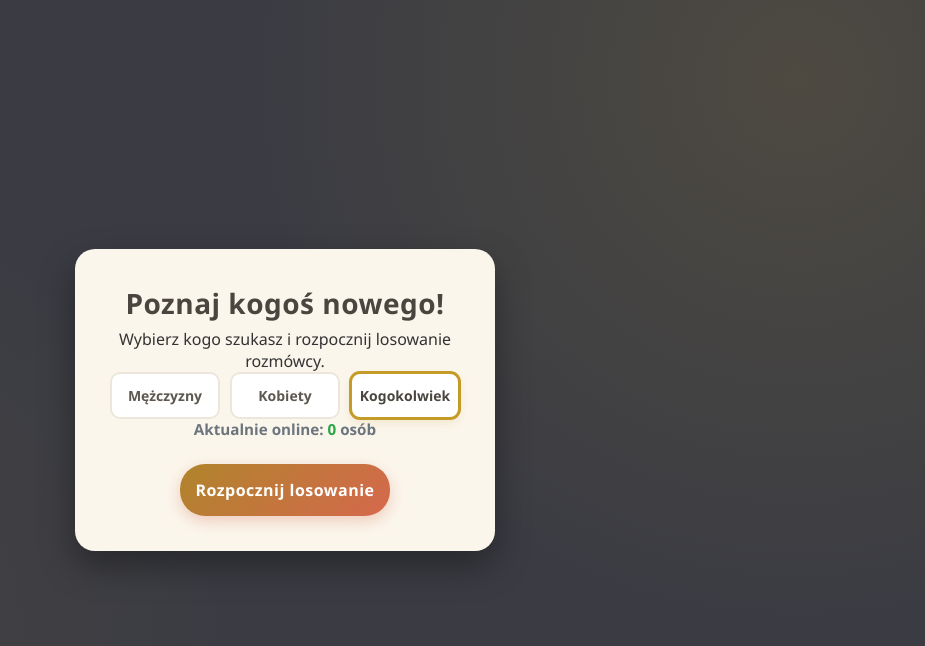
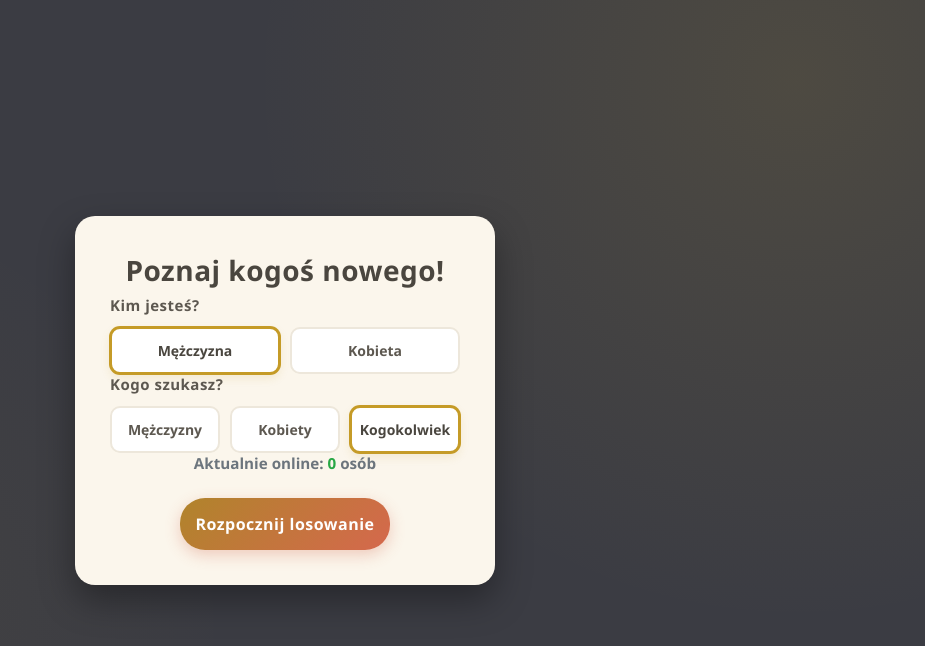
Before and after one commit to szymegg/Poznaj-sie, a website: page index.html in a window 1280 px wide. Shown: the whole page, without its empty margins (355-1280 px from the left). Drawn offline with nearby package versions, Linux system fonts and the light colour scheme; no server answers.

Commit message:
Add gender selection for user and search criteria
Updated the welcome screen to include gender selection for the user and search criteria.

```diff
--- a/index.html
+++ b/index.html
@@ -10,8 +10,20 @@
 <body>
     <div id="welcome-screen" class="welcome-container">
         <h1>Poznaj kogoś nowego!</h1>
-        <p>Wybierz kogo szukasz i rozpocznij losowanie rozmówcy.</p>
 
+        <h3>Kim jesteś?</h3>
+        <div class="radio-group">
+            <label class="option-button">
+                <input type="radio" name="my-gender" value="male" checked>
+                <span>Mężczyzna</span>
+            </label>
+            <label class="option-button">
+                <input type="radio" name="my-gender" value="female">
+                <span>Kobieta</span>
+            </label>
+        </div>
+
+        <h3>Kogo szukasz?</h3>
         <div class="radio-group">
             <label class="option-button">
                 <input type="radio" name="search-gender" value="male">
```
